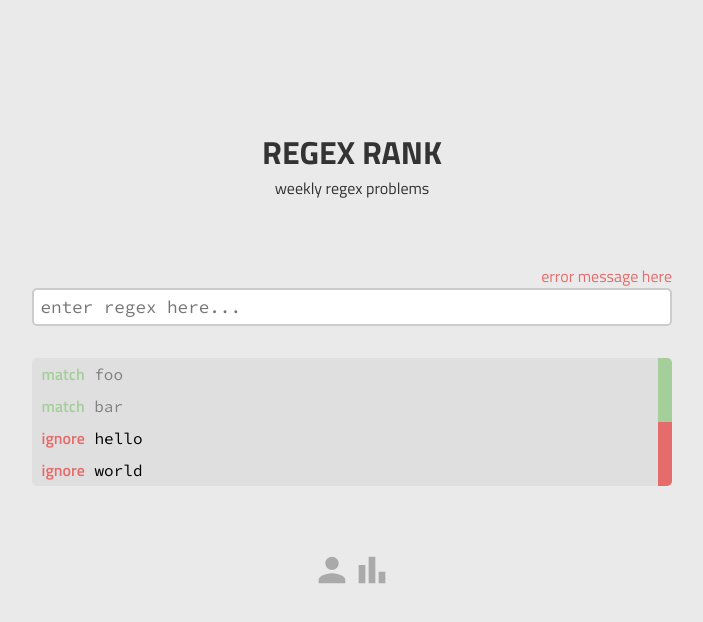
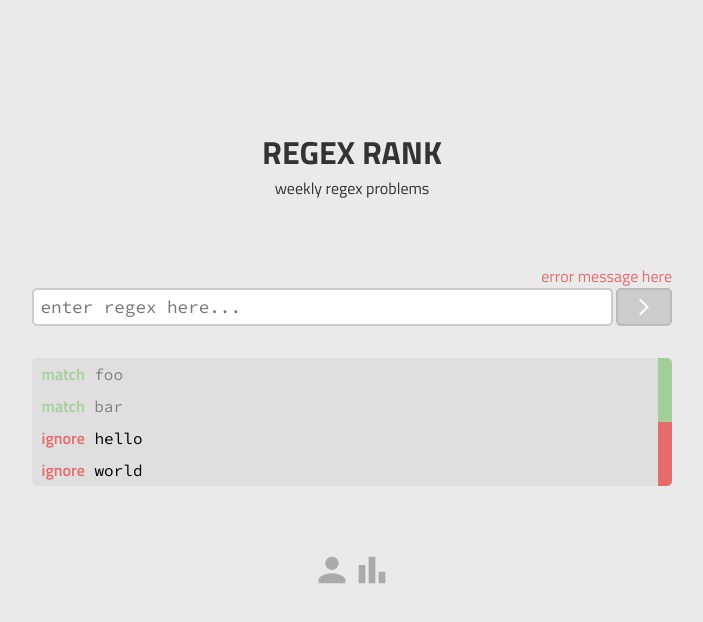
Before and after one commit to iksuddle/regex-rank, a React (Vite) app in the folder frontend/: page / in a window 1280 px wide. Shown: the top 622 px of the page, without its empty margins (288-991 px from the left). Built offline with nearby package versions, Linux system fonts and the light colour scheme.

Commit message:
submit button:

```diff
--- a/frontend/src/App.css
+++ b/frontend/src/App.css
@@ -37,6 +37,29 @@
     border-color: var(--primary);
 }
 
+.input-div {
+    display: flex;
+}
+
+.input-div input {
+    margin-right: 0.2rem;
+}
+
+.submit {
+    background: #cccccc;
+    border: 2px solid #bbbbbb;
+    padding: 0 1rem;
+    border-radius: 5px;
+    display: flex;
+    justify-content: center;
+    align-items: center;
+    transition: all 150ms ease-in-out;
+}
+.submit:hover {
+    background: var(--primary);
+    border: 2px solid #5555ff;
+    cursor: pointer;
+}
 
 .cases {
     box-sizing: border-box;
--- a/frontend/src/components/RegexInput.tsx
+++ b/frontend/src/components/RegexInput.tsx
@@ -1,5 +1,6 @@
 import { useState } from "react";
 import Cases from "./Cases";
+import { MdArrowForwardIos } from "react-icons/md";
 
 export default function RegexInput() {
     let [userInput, setUserInput] = useState("");
@@ -14,9 +15,12 @@ export default function RegexInput() {
                 color: "#e66c6c",
                 textAlign: "right",
             }}>error message here</p>
-            <input onChange={handleInputChange} value={userInput}
-                className="text-input"
-                placeholder="enter regex here..." />
+            <div className="input-div">
+                <input onChange={handleInputChange} value={userInput}
+                    className="text-input"
+                    placeholder="enter regex here..." />
+                <button className="submit"><MdArrowForwardIos size={20} color="white"/></button>
+            </div>
             <Cases userInput={userInput} />
         </>
     )
```
Also changed, not shown: 2 other files (tests, documents, lock files or other folders).
